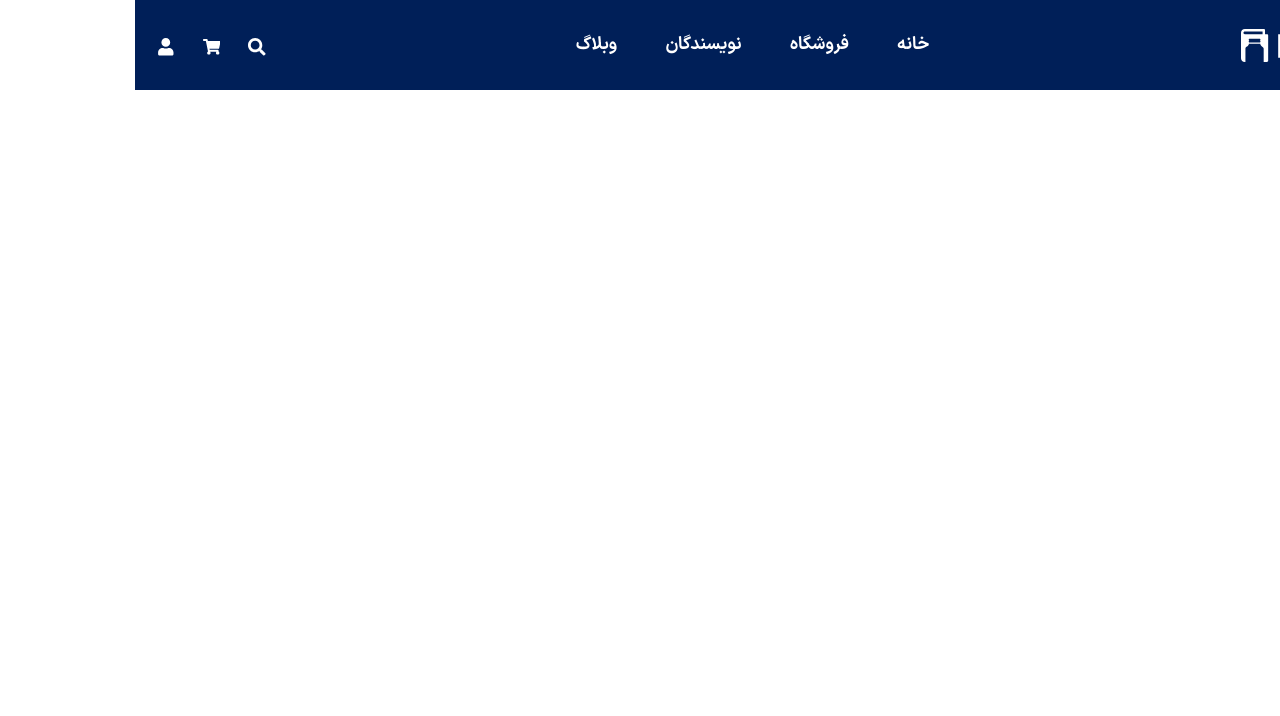
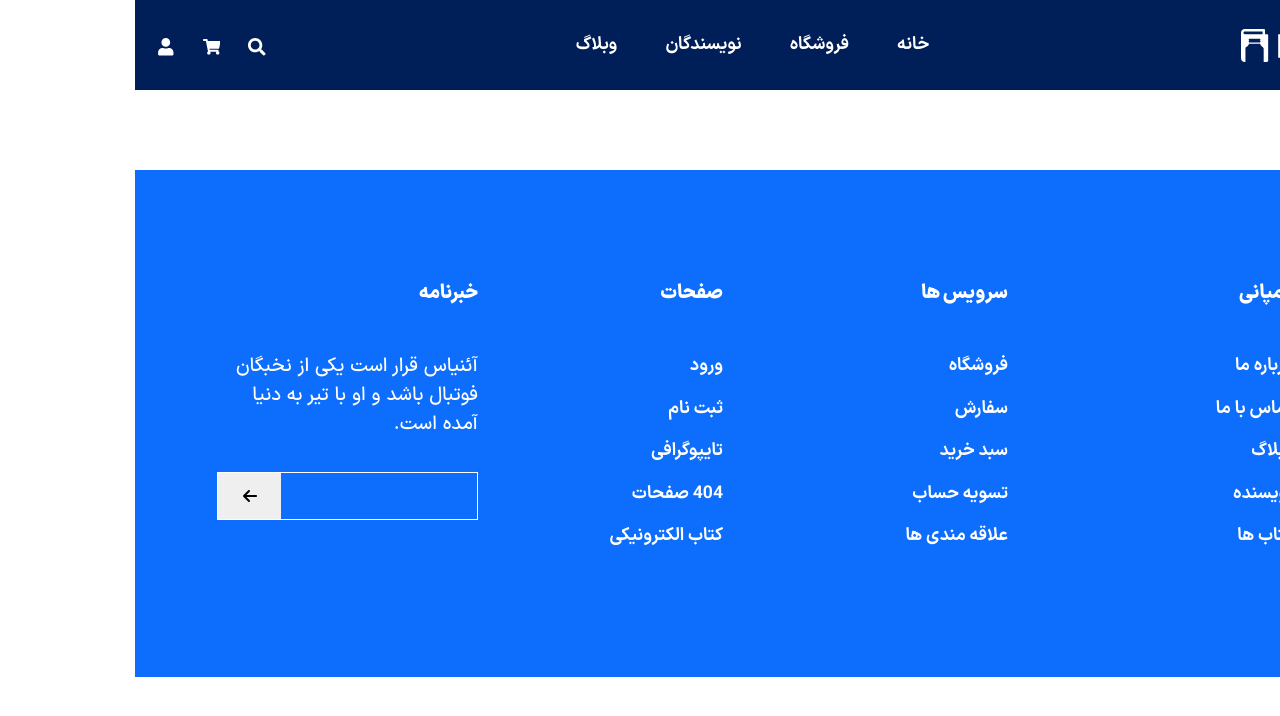
Before and after one commit to mohammadmehdidalvandii/bookBar-store, a React (Vite) app: page /Store in a window 1280 px wide. Shown: the top 716 px of the page. Built offline with nearby package versions, Linux system fonts and the light colour scheme.

Commit message:
created page Store

```diff
--- a/src/App.tsx
+++ b/src/App.tsx
@@ -2,6 +2,7 @@ import React from 'react';
 import routes from './routes';
 import { useRoutes } from 'react-router-dom';
 import Navbar from './components/modules/Navbar/Navbar';
+import Footer from './components/modules/Footer/Footer';
 
 function App():React.ReactElement {
   const router = useRoutes(routes)
@@ -9,6 +10,7 @@ function App():React.ReactElement {
       <>
       <Navbar/>
         {router}
+        <Footer/>
       </>
   )
 }
--- a/src/routes.tsx
+++ b/src/routes.tsx
@@ -1,10 +1,11 @@
-
 import Home from "./page/Home/Home";
+import Store from "./page/Store/Store";
 import { Route } from "./utils/type";
 
 
 const routes:Route[] = [
     {path:"/" , element:<Home/>},
+    {path:"/Store" , element:<Store/>},
 ];
 
 export default routes
```
Also changed, not shown: src/page/Store/Store.tsx (added, +13 -0 lines).
